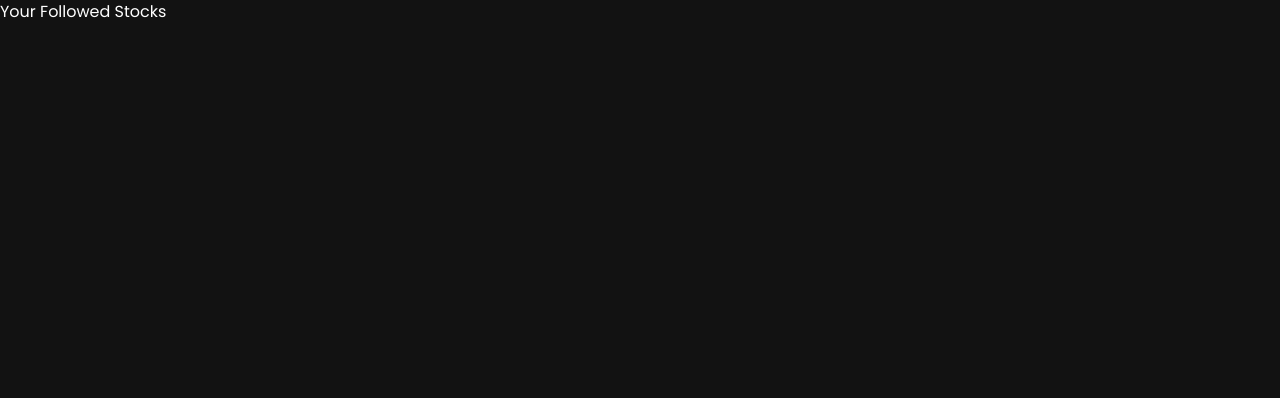
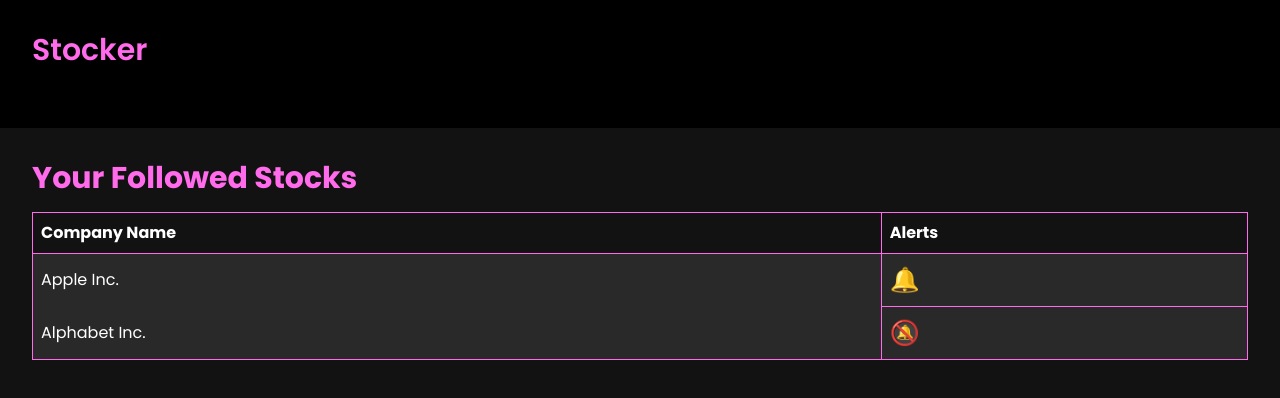
Before and after one commit to me-sanath/hackai_stocker, a React (Vite) app in the folder client/: page /following in a window 1280 px wide. Shown: the top 398 px of the page. Built offline with nearby package versions, Linux system fonts and the light colour scheme.

Commit message:
some minute changes in following page

```diff
--- a/client/src/index.css
+++ b/client/src/index.css
@@ -18,3 +18,14 @@
   background-color: #ff6beb;
   color: black;
 }
+
+/* Add this to your CSS or stylesheet */
+.bell-icon {
+  display: inline-block;
+  font-size: 1.5rem;
+  transition: transform 0.2s ease-in-out;
+}
+
+.bell-icon:hover {
+  transform: scale(1.1);
+}
--- a/client/src/pages/FollowingPage.jsx
+++ b/client/src/pages/FollowingPage.jsx
@@ -1,40 +1,89 @@
-// FollowingPage.jsx
+import React, { useState, useEffect } from 'react';
+import { useNavigate } from 'react-router-dom';
+import { Link } from 'react-router-dom';
 
-import React, { useState, useEffect } from 'react';
 
 const FollowingPage = () => {
   const [followedStocks, setFollowedStocks] = useState([]);
+  const [notificationStatus, setNotificationStatus] = useState({});
+  const navigate = useNavigate();
 
-  // Fetch user's followed stocks from backend
+  // Fetch user's followed stocks and notification status from backend
   useEffect(() => {
-    // Make an API call to get user's followed stocks
-    // Update the followedStocks state
+    // Make API calls to get user's followed stocks and notification status
     // Example: fetchFollowedStocks(userId).then((data) => setFollowedStocks(data));
+    // Example: fetchNotificationStatus(userId).then((data) => setNotificationStatus(data));
+
+    // For now, let's assume some sample data
+    setFollowedStocks([
+      { symbol: 'AAPL', name: 'Apple Inc.' },
+      { symbol: 'GOOGL', name: 'Alphabet Inc.' },
+    ]);
+
+    setNotificationStatus({
+      'AAPL': true,  // Assume the user is notified for Apple Inc.
+      'GOOGL': false,  // Assume the user is not notified for Alphabet Inc.
+    });
   }, []);
 
+  const handleCompanyNameClick = (stockSymbol) => {
+    // Redirect to the corresponding company page
+    navigate(`/${stockSymbol}`);
+  };
+
   const handleNotificationClick = (stockSymbol) => {
-    // Handle notification click, e.g., show a notification modal
-    // You may also want to implement a backend service for sending notifications
+    // Toggle notification status for the selected stock
+    setNotificationStatus((prevStatus) => ({
+      ...prevStatus,
+      [stockSymbol]: !prevStatus[stockSymbol],
+    }));
   };
 
   return (
     <div>
-      <h2>Your Followed Stocks</h2>
-      <ul>
+    <nav className="bg-[#000] p-8">
+            <div className="container mx-auto flex justify-between items-center">
+                <Link to="/" className="text-[#ff6beb] mb-7">
+                    <div className="text-[#ff6beb] text-3xl font-semibold">
+                        Stocker
+                    </div>
+                </Link>
+            </div>
+        </nav>
+        <div className='p-8'>
+      <h2 className="text-3xl font-bold mb-4 text-[#ff6beb]">Your Followed Stocks</h2>
+      <table className="min-w-full border border-[#ff6beb] mt-4">
+        <thead>
+          <tr className="text-left">
+            <th className="px-2 py-2 border border-[#ff6beb]">Company Name</th>
+            <th className="px-2 py-2 border border-[#ff6beb]">Alerts</th>
+          </tr>
+        </thead>
+        <tbody>
           {followedStocks.map((stock) => (
-          <li key={stock.symbol}>
+            <tr key={stock.symbol} className="bg-[#292929] text-white">
+              <td
+                className="px-2 py-2 cursor-pointer hover:underline border-[#ff6beb]"
+                onClick={() => handleCompanyNameClick(stock.symbol)}
+              >
                 {stock.name}
+              </td>
+              <td className="px-2 py-2 border border-[#ff6beb]">
                 <span
                   role="img"
                   aria-label="Notification Bell"
-              style={{ marginLeft: '10px', cursor: 'pointer' }}
+                  className="bell-icon"
+                  style={{ cursor: 'pointer' }}
                   onClick={() => handleNotificationClick(stock.symbol)}
                 >
-              🔔
+                  {notificationStatus[stock.symbol] ? '🔔' : '🔕'}
                 </span>
-          </li>
+              </td>
+            </tr>
           ))}
-      </ul>
+        </tbody>
+      </table>
+      </div>
     </div>
   );
 };
```
Lines whose indentation alone changed are shown as unchanged.
